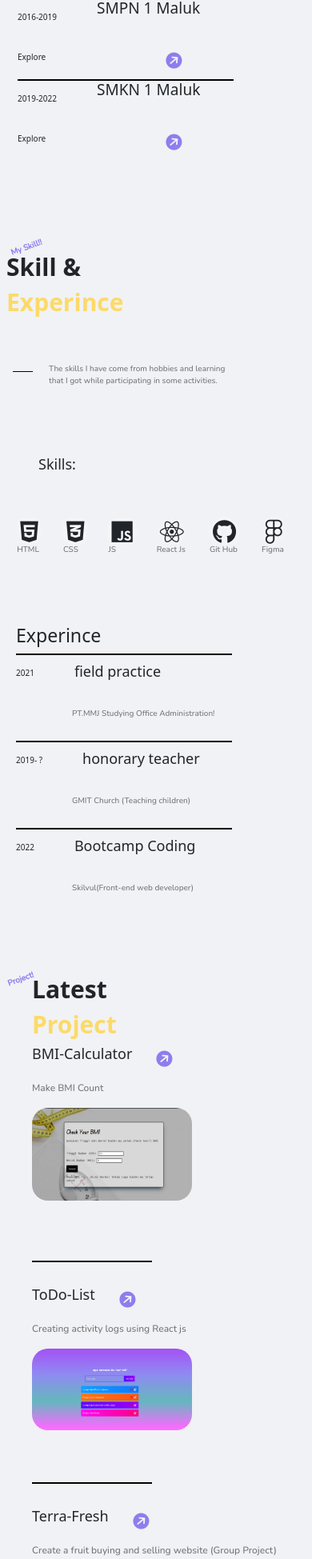
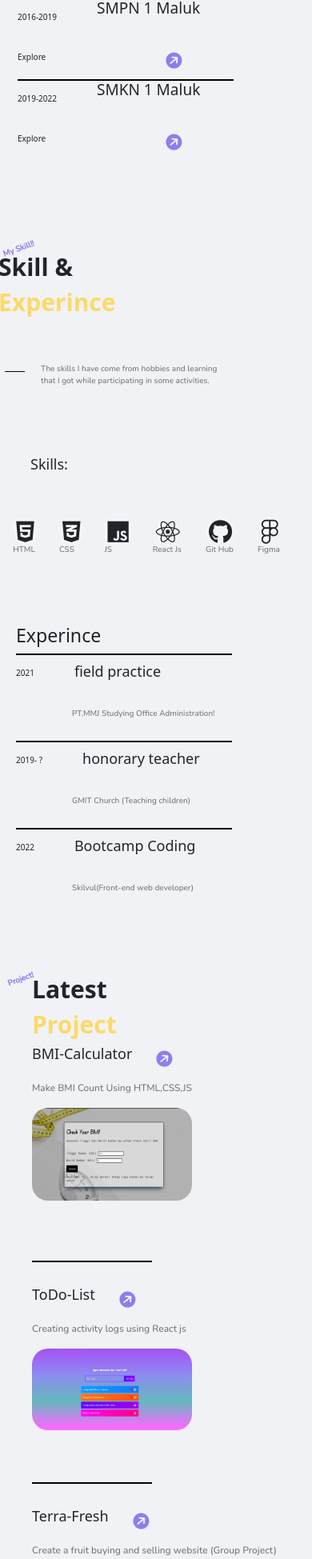
Before and after one commit to Nandito06/PORTOFOLIO, a React (Create React App) app: page / in a window 390 px wide. Shown: the part 1334-3283 px from the top of the page at 80% size. Built offline with nearby package versions, Linux system fonts and the light colour scheme.

Commit message:
update text di projek

```diff
--- a/src/Component/Project.jsx
+++ b/src/Component/Project.jsx
@@ -25,7 +25,7 @@ function Project() {
                    <i class="fa-sharp fa-solid fa-circle-arrow-up link-page"></i>
                    </a>
                    </div>
-                   <p className="rinci-project"data-aos="fade-up">{contex.lang === "en" ? "Make BMI Count" : "Membuat BMI Calculator"} </p>
+                   <p className="rinci-project"data-aos="fade-up">{contex.lang === "en" ? "Make BMI Count Using HTML,CSS,JS" : "Membuat BMI Calculator menggunakan HTML,CSS,JS"} </p>
                    <img src={BMI} alt="" className='imgprojek' />
                     </div>
                     </div>
@@ -56,7 +56,7 @@ function Project() {
                         <a className='link' href="https://terra-fresh-react.netlify.app/" target='_blank'data-aos="fade-up">
                    <i class="fa-sharp fa-solid fa-circle-arrow-up link-page-terra"></i></a>
                    </div>
-                   <p className="rinci-project"data-aos="fade-up">{contex.lang === "en" ? "Create a fruit buying and selling website (Group Project)" : "Membuat web jual beli buah (Group Project)"} </p>
+                   <p className="rinci-project"data-aos="fade-up">{contex.lang === "en" ? "Create a fruit buying and selling website (Group Project) using React js" : "Membuat web jual beli buah (Group Project) menggunakan React js"} </p>
                    <img src={Terra} alt="" className='imgprojek'data-aos="fade-up" />
                     </div>
 
--- a/src/css/Skill.css
+++ b/src/css/Skill.css
@@ -132,7 +132,7 @@
  font-size: 10px;
 }
 .page-skill1{
-    padding-left: 10px;
+    padding-left: 0;
     padding-top: 0px;
 }
 .page-skil{
```
